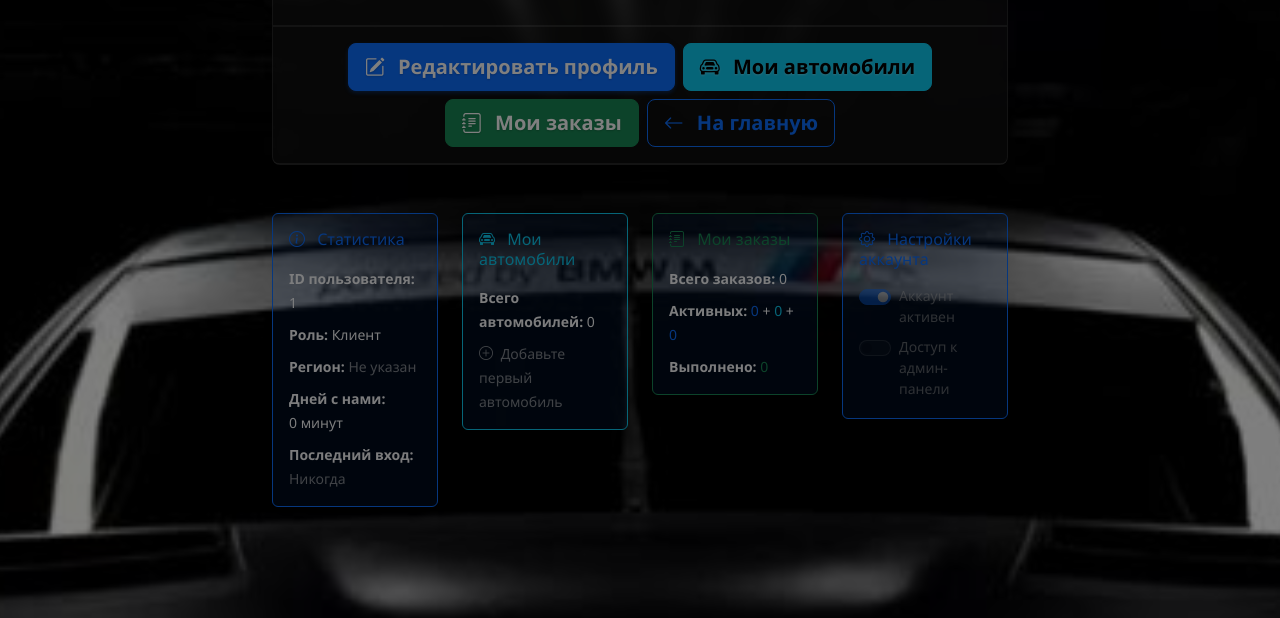
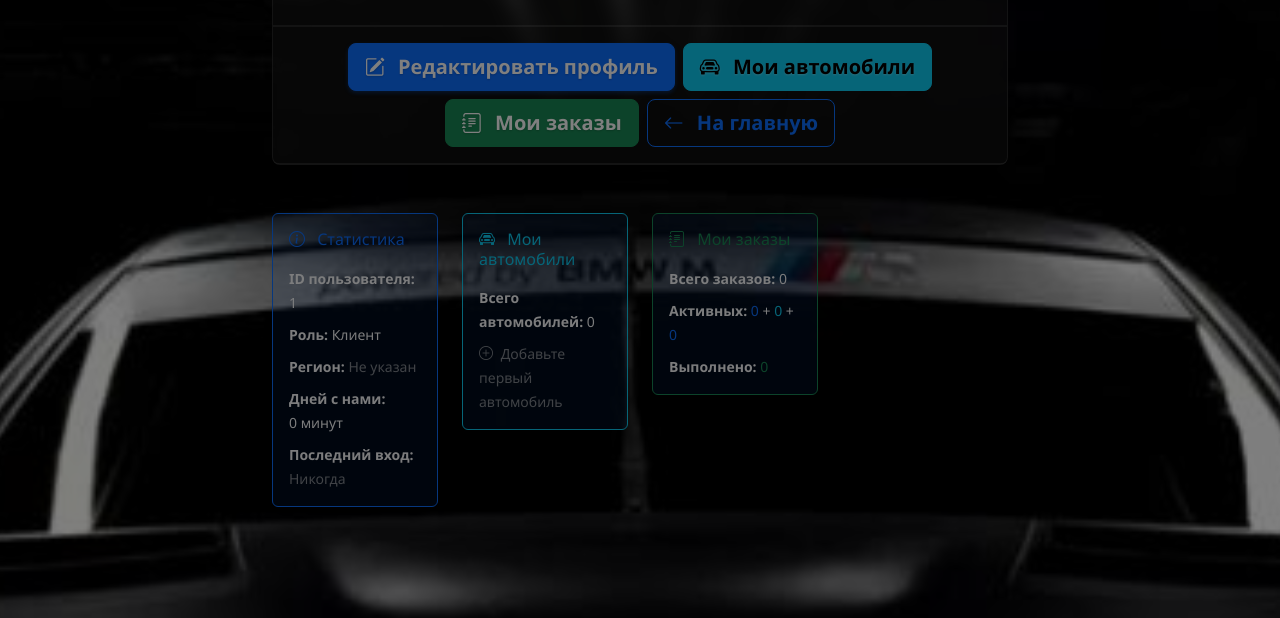
Before and after one commit to KoDDeX/Diploma, a Django app: a page that uses templates/nav_menu_include.html in a window 1280 px wide. Shown: the part 643-1261 px from the top of the page. Run offline with Django 5.2, Linux system fonts and the light colour scheme; the visitor is signed in with stand-in values (Sample User, id 1); data comes from the database, SQL or seed files in the repository; data that the repository does not hold is empty.

Commit message:
Diploma: Причесал меню

```diff
--- a/templates/nav_menu_include.html
+++ b/templates/nav_menu_include.html
@@ -59,28 +59,17 @@
                         <span class="d-none d-md-inline ms-1">Меню</span>
                     </a>
                     <ul class="dropdown-menu dropdown-menu-end">
-                        <li><h6 class="dropdown-header">Навигация</h6></li>
-                        <li><a class="dropdown-item" href="{% url 'core:landing' %}">
-                            <i class="bi bi-house me-2"></i>Главная страница
-                        </a></li>
+                        <li><h6 class="dropdown-header">Главная страница</h6></li>
                         <li><a class="dropdown-item" href="{% url 'core:landing' %}#about">
                             <i class="bi bi-info-circle me-2"></i>О проекте
                         </a></li>
                         <li><a class="dropdown-item" href="{% url 'core:landing' %}#autoservice-selection">
                             <i class="bi bi-search me-2"></i>Выбор автосервиса
                         </a></li>
-                        <li><a class="dropdown-item" href="{% url 'core:landing' %}#features">
-                            <i class="bi bi-star me-2"></i>Возможности
+                        <li><a class="dropdown-item" href="{% url 'core:landing' %}#join">
+                            <i class="bi bi-people me-2"></i>Стать участником
                         </a></li>
                         {% if user.is_authenticated %}
-                        <li><hr class="dropdown-divider"></li>
-                        <li><h6 class="dropdown-header">Мои разделы</h6></li>
-                        <li><a class="dropdown-item" href="{% url 'core:user_orders_list' %}">
-                            <i class="bi bi-clipboard-check me-2"></i>Мои заказы
-                        </a></li>
-                        <li><a class="dropdown-item" href="{% url 'core:user_cars_list' %}">
-                            <i class="bi bi-car-front me-2"></i>Мои автомобили
-                        </a></li>
                         {% endif %}
 
                         <!-- Для владельцев автосервисов -->
--- a/users/templates/users/profile_detail.html
+++ b/users/templates/users/profile_detail.html
@@ -143,13 +143,6 @@
                             </a>
                         {% endif %}
 
-                        {% if profile_user.role == 'autoservice_admin' or profile_user.role == 'super_admin' %}
-                            <a href="#" class="btn btn-warning btn-lg">
-                                <i class="bi bi-people me-2"></i>
-                                Управление сотрудниками
-                            </a>
-                        {% endif %}
-
                         <a href="{% url 'landing' %}" class="btn btn-outline-primary btn-lg">
                             <i class="bi bi-arrow-left me-2"></i>
                             На главную
@@ -287,38 +280,6 @@
                         {% endif %}
                     </div>
                 </div>
-
-                <div class="col-md-3">
-                    <div class="mt-4 p-3 border border-primary rounded text-light info-block-primary">
-                        <h6 class="mb-3 text-primary">
-                            <i class="bi bi-gear me-2 text-primary"></i>
-                            Настройки аккаунта
-                        </h6>
-                        <div class="form-check form-switch mb-2">
-                            <input class="form-check-input" type="checkbox" role="switch" id="isActive" {% if profile_user.is_active %}checked{% endif %} disabled>
-                            <label class="form-check-label small text-light" for="isActive">Аккаунт активен</label>
-                        </div>
-                        <div class="form-check form-switch">
-                            <input class="form-check-input" type="checkbox" role="switch" id="isStaff" {% if profile_user.is_staff %}checked{% endif %} disabled>
-                            <label class="form-check-label small text-light" for="isStaff">Доступ к админ-панели</label>
-                        </div>
-                        {% if profile_user.autoservice %}
-                        <div class="mt-3">
-                            <h6 class="text-warning" style="font-size: 0.9em;">
-                                <i class="bi bi-building me-1"></i>
-                                Автосервис
-                            </h6>
-                            <small class="text-light">
-                                {{ profile_user.autoservice.name }}<br>
-                                <span class="text-white-50" style="font-size: 0.8em;">{{ profile_user.autoservice.address }}</span>
-                                {% if profile_user.autoservice.phone %}
-                                    <br><span class="text-white-50" style="font-size: 0.8em;">{{ profile_user.autoservice.phone }}</span>
-                                {% endif %}
-                            </small>
-                        </div>
-                        {% endif %}
-                    </div>
-                </div>
             </div>
             {% endif %}
         </div>
```
Also changed, not shown: core/templates/core/landing.html (+5 -3 lines).
